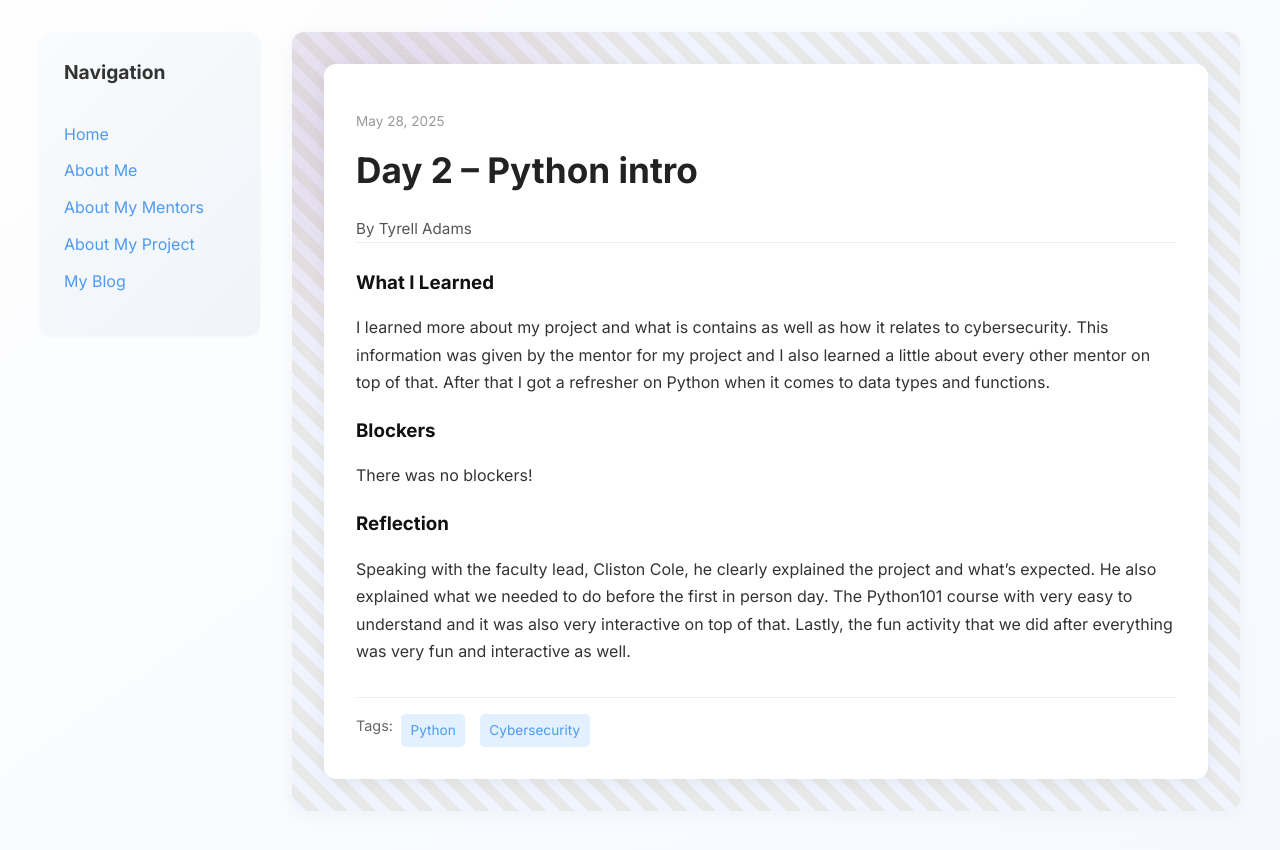
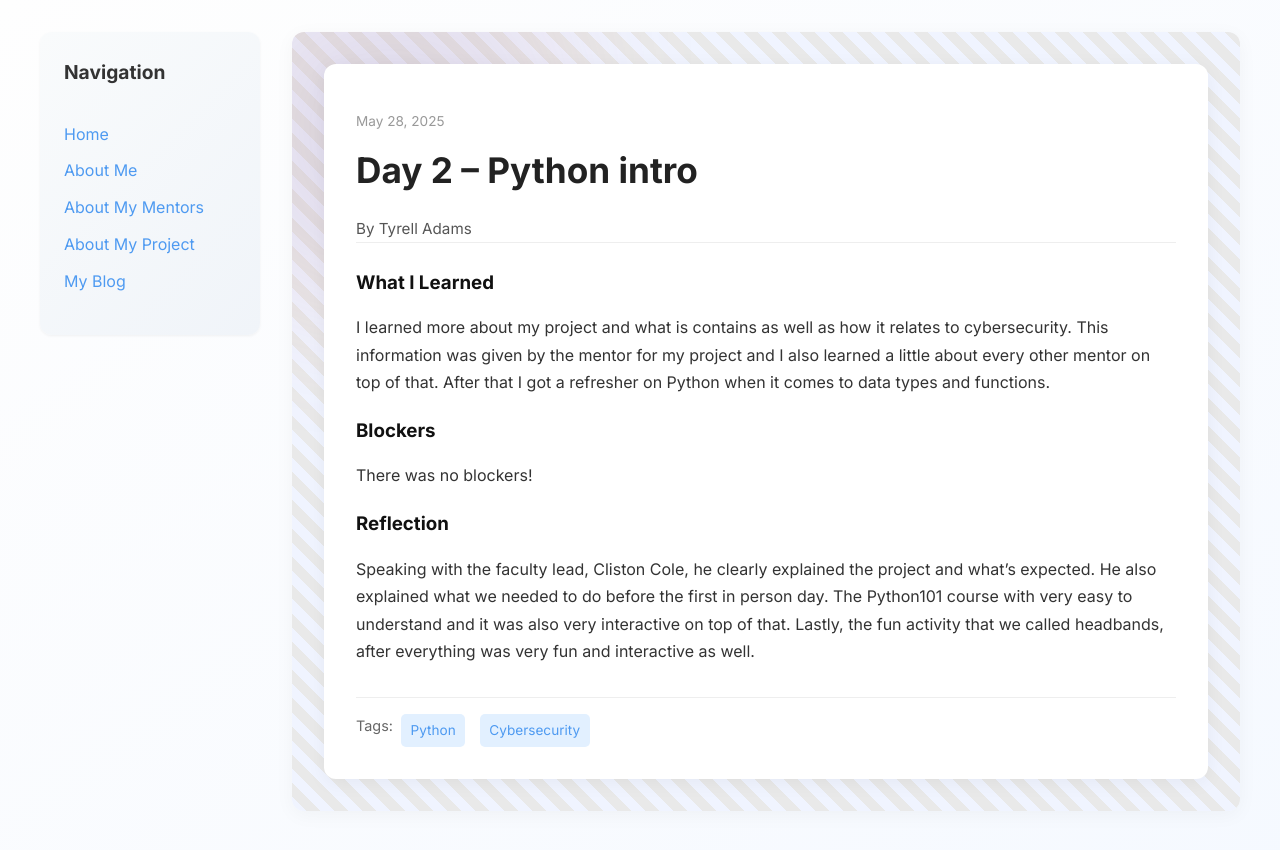
Before and after one commit to Tyrell-Adams/Tyrell-Adams.github.io, a Jekyll site: the page built from _posts/2025-05-28-day-2.md, in a window 1280 px wide. Shown: the top 850 px of the page. Built offline with Jekyll 4.4.1, drawn with Linux system fonts in a browser that asks for light colours.

Commit message:
Update 2025-05-28-day-2.md

```diff
--- a/_posts/2025-05-28-day-2.md
+++ b/_posts/2025-05-28-day-2.md
@@ -15,5 +15,5 @@ blockers: |
   There was no blockers!
 
 reflection: |
-  Speaking with the faculty lead, Cliston Cole, he clearly explained the project and what's expected. He also explained what we needed to do before the first in person day. The Python101 course with very easy to understand and it was also very interactive on top of that. Lastly, the fun activity that we did after everything was very fun and interactive as well.
+  Speaking with the faculty lead, Cliston Cole, he clearly explained the project and what's expected. He also explained what we needed to do before the first in person day. The Python101 course with very easy to understand and it was also very interactive on top of that. Lastly, the fun activity that we called headbands, after everything was very fun and interactive as well.
 ---
```
